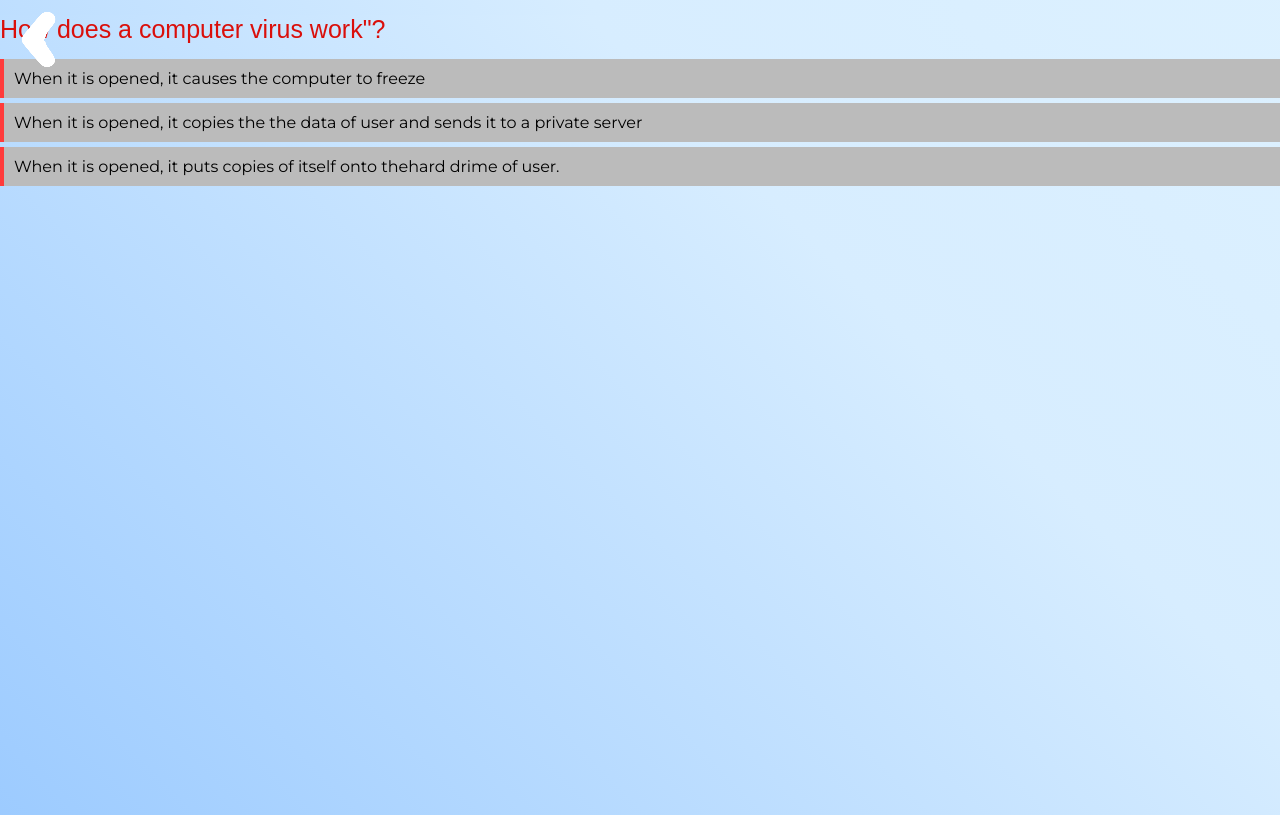
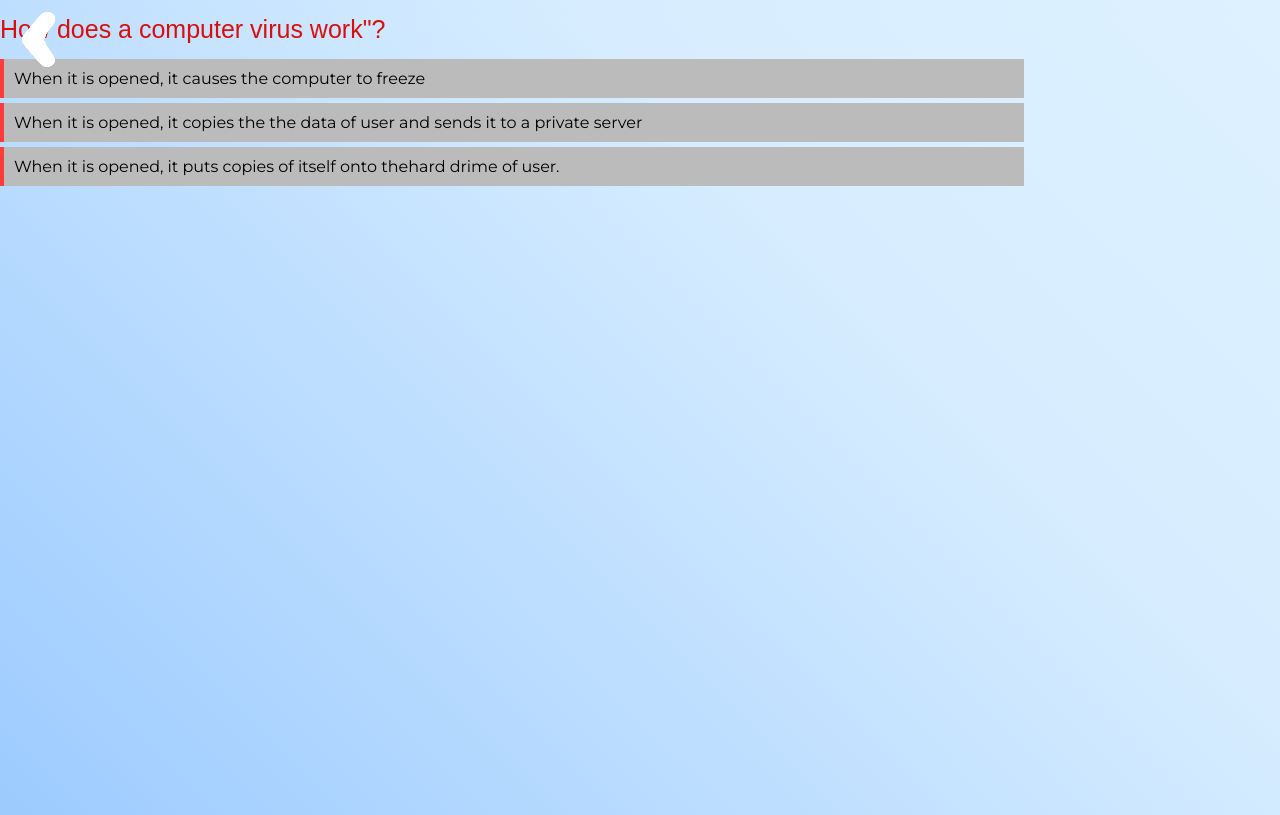
Before and after one commit to ctrlr-official/CtrlR, a React app: page /quiz in a window 1280 px wide. Built offline with nearby package versions, Linux system fonts and the light colour scheme.

Commit message:
Update QuizMain.css

```diff
--- a/src/Components/Quiz/QuizMain.css
+++ b/src/Components/Quiz/QuizMain.css
@@ -1,3 +1,7 @@
+.Content{
+margin-right: 20%;
+}
+
 .NextStep{
     background-color: #009e00;
     color:#fff;
```
